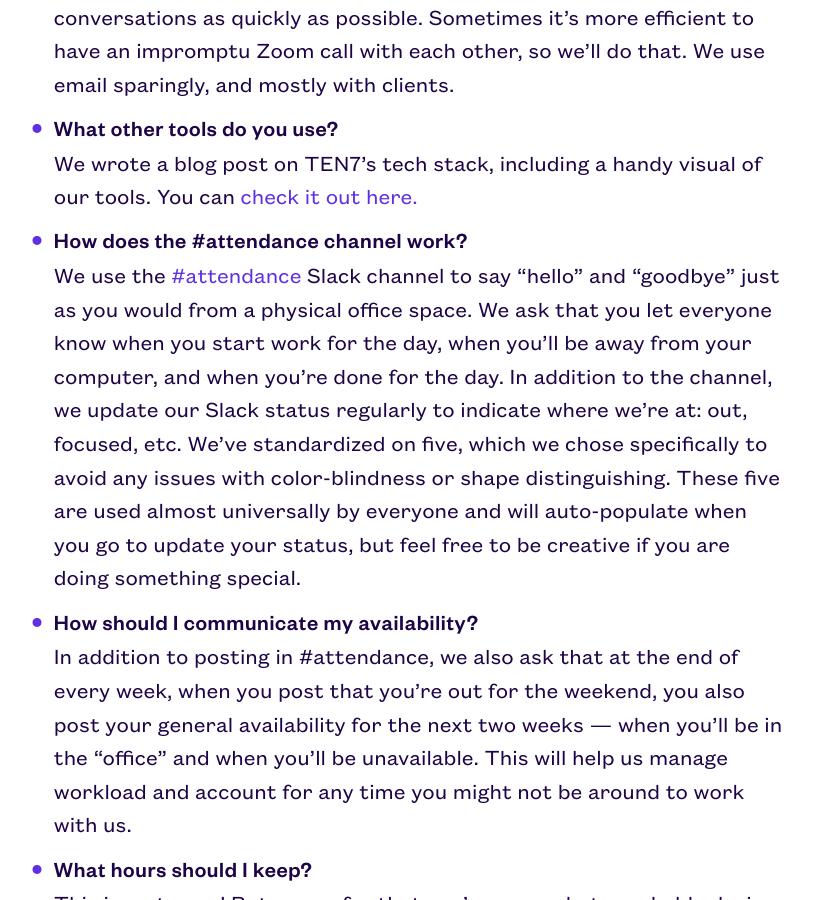
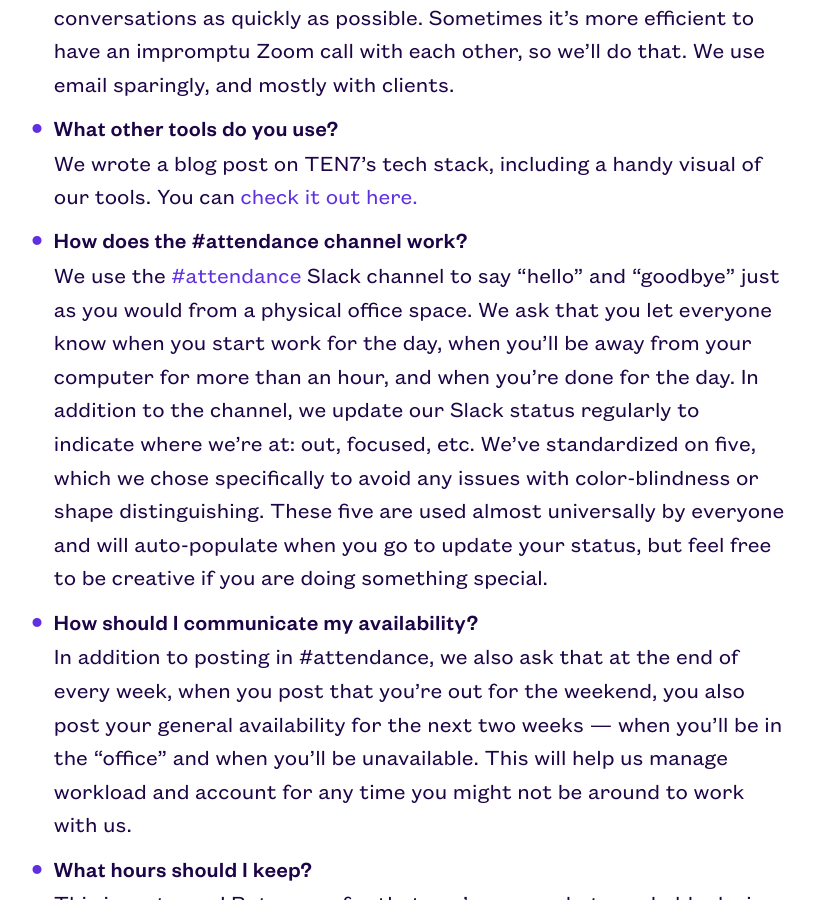
Before and after one commit to ten7/contractor.ten7.com, a Jekyll site: the page built from _pages/03_process.md, in a window 1280 px wide and 900 px high, scrolled down 736 px. Shown: the whole window, without its empty margins (243-1058 px from the left). Built offline with Jekyll 4.4.1, drawn with Linux system fonts in a browser that asks for light colours.

Commit message:
Slack #attendance channel update

```diff
--- a/_pages/03_process.md
+++ b/_pages/03_process.md
@@ -15,7 +15,7 @@ Slack is our primary tool for communicating with each other (and sometimes with
 - **What other tools do you use?**
 We wrote a blog post on TEN7's tech stack, including a handy visual of our tools. You can [check it out here.](https://ten7.com/blog/post/ten7s-tech-stack)
 - **How does the #attendance channel work?**
-We use the [#attendance](https://ten7.slack.com/archives/C1LKZENTF) Slack channel to say “hello” and “goodbye” just as you would from a physical office space. We ask that you let everyone know when you start work for the day, when you’ll be away from your computer, and when you’re done for the day. In addition to the channel, we update our Slack status regularly to indicate where we’re at: out, focused, etc. We’ve standardized on five, which we chose specifically to avoid any issues with color-blindness or shape distinguishing. These five are used almost universally by everyone and will auto-populate when you go to update your status, but feel free to be creative if you are doing something special.
+We use the [#attendance](https://ten7.slack.com/archives/C1LKZENTF) Slack channel to say “hello” and “goodbye” just as you would from a physical office space. We ask that you let everyone know when you start work for the day, when you’ll be away from your computer for more than an hour, and when you’re done for the day. In addition to the channel, we update our Slack status regularly to indicate where we’re at: out, focused, etc. We’ve standardized on five, which we chose specifically to avoid any issues with color-blindness or shape distinguishing. These five are used almost universally by everyone and will auto-populate when you go to update your status, but feel free to be creative if you are doing something special.
 - **How should I communicate my availability?**
 In addition to posting in #attendance, we also ask that at the end of every week, when you post that you're out for the weekend, you also post your general availability for the next two weeks — when you'll be in the "office" and when you'll be unavailable. This will help us manage workload and account for any time you might not be around to work with us.
 - **What hours should I keep?**
```
